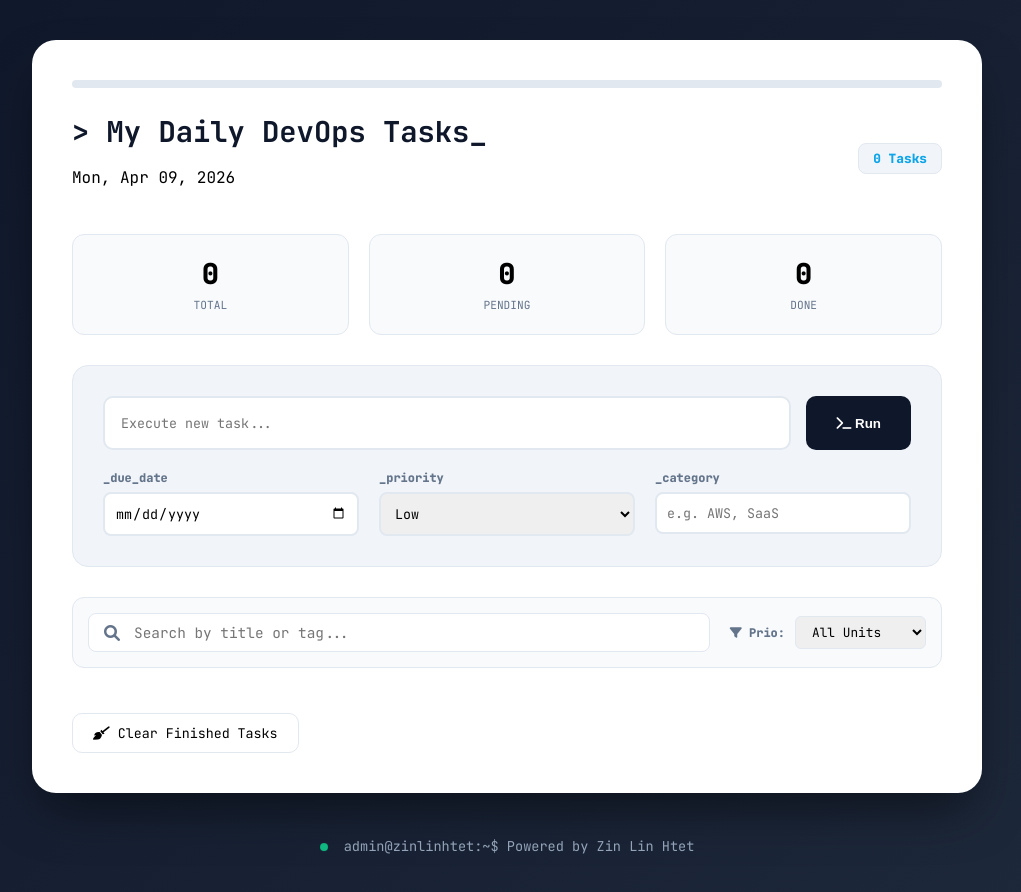
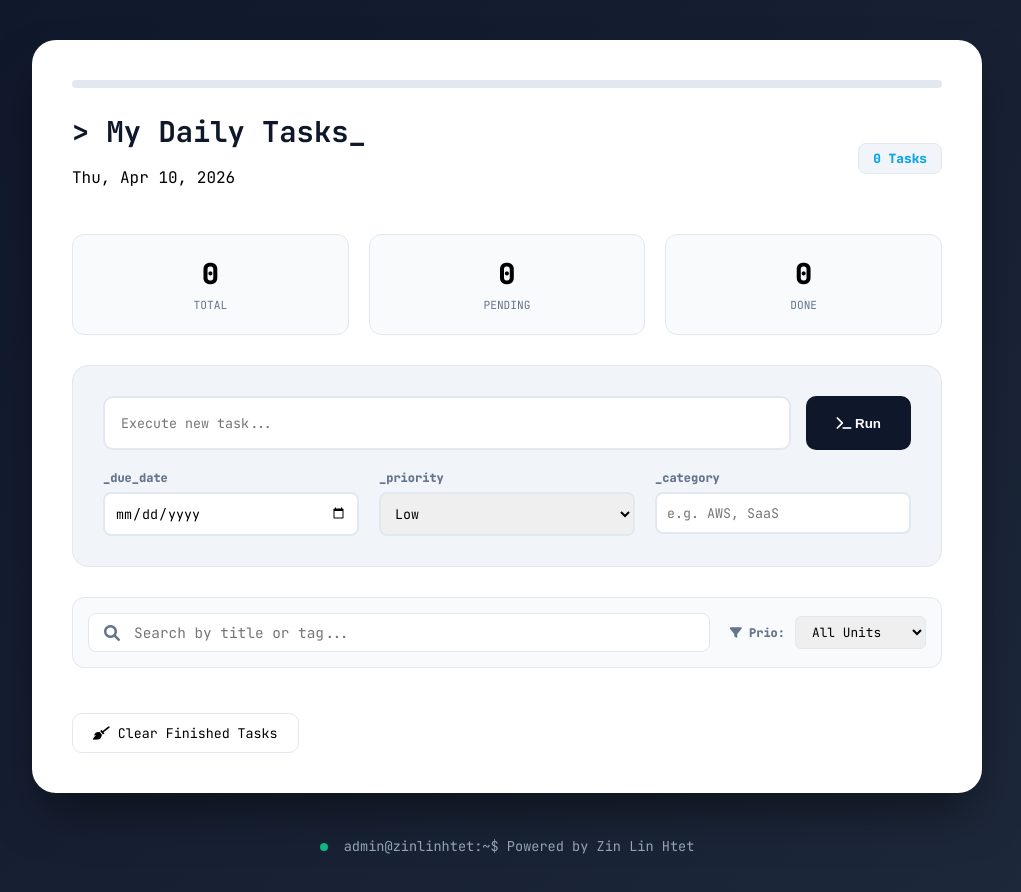
Before and after one commit to frandi-devops-learn/demo-todo-app, a website: page public/index.html in a window 1280 px wide. Shown: the whole page, without its empty margins (133-1154 px from the left). Drawn offline with Linux system fonts and the light colour scheme; no server answers.

Commit message:
Chore: Update public/index.html file

```diff
--- a/public/index.html
+++ b/public/index.html
@@ -19,8 +19,8 @@
 
             <header class="app-header">
                 <div class="title-group">
-                    <h1>> My Daily DevOps Tasks_</h1>
-                    <p id="current-date">Mon, Apr 09, 2026</p>
+                    <h1>> My Daily Tasks_</h1>
+                    <p id="current-date">Thu, Apr 10, 2026</p>
                 </div>
                 <div class="status-badge" id="task-count">0 Tasks</div>
             </header>
```
